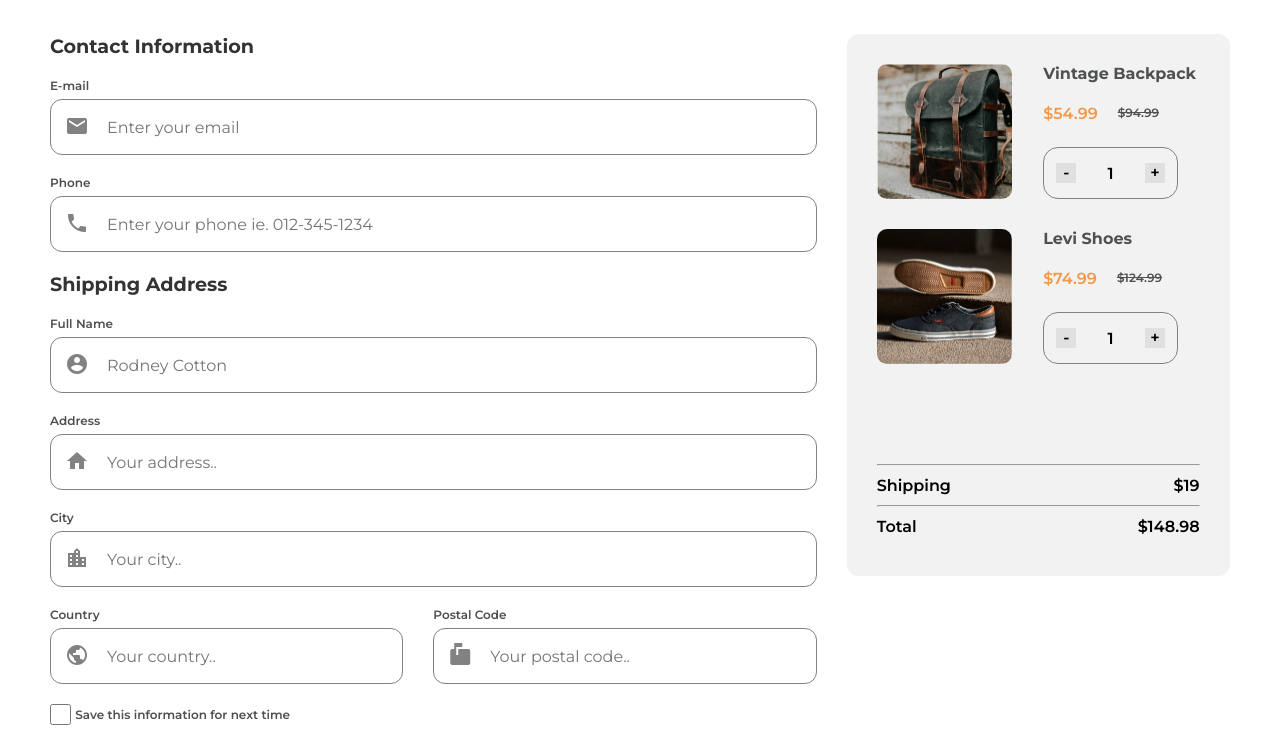
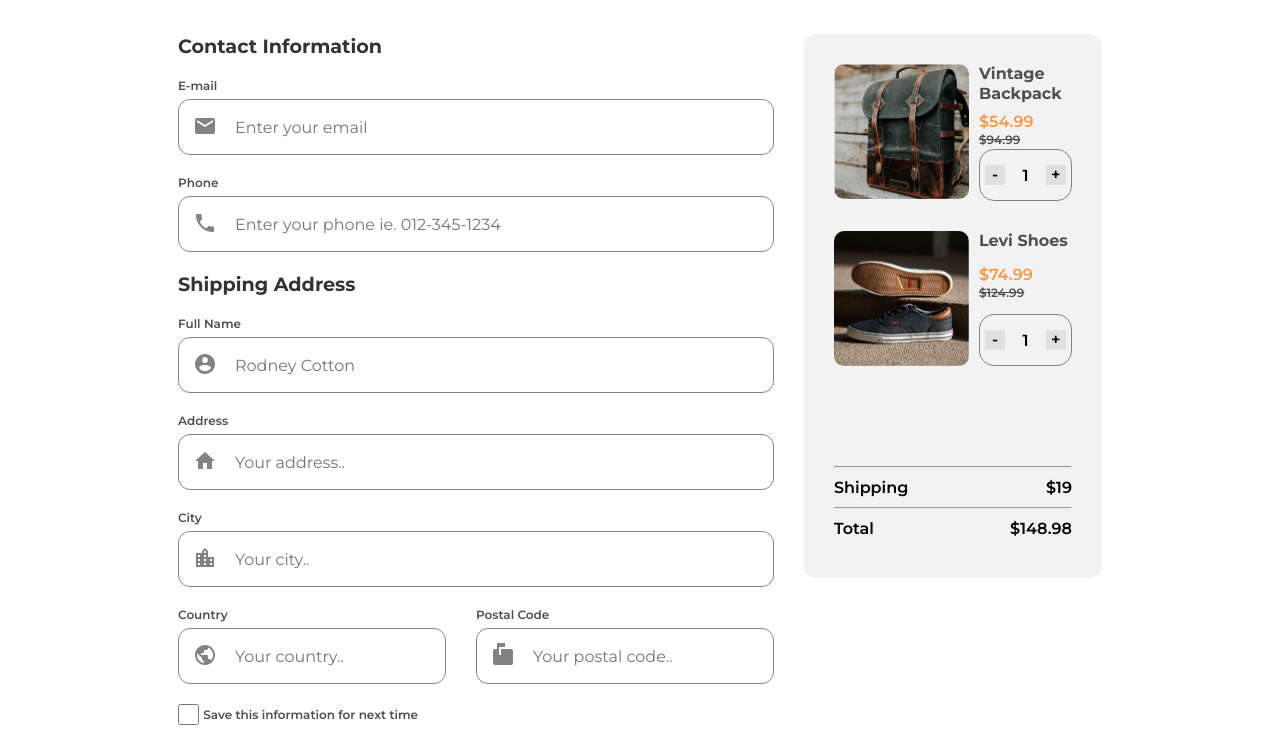
Before and after one commit to vish448/devchallenges, a plain HTML site: page index.html in a window 1280 px wide. Shown: the part 107-849 px from the top of the page. Drawn offline with nearby package versions, Linux system fonts and the light colour scheme.

Commit message:
update:screenshot

```diff
--- a/styles.css
+++ b/styles.css
@@ -1,7 +1,7 @@
 /* global Variables */
 :root {
   --montserrat: "Montserrat", sans-serif;
-  --body-width: 1280px;
+  --body-width: 1024px;
 }
 [data-theme="dark"] {
   --main-bg-color: #181719;
```
Also changed, not shown: img/screenshot.png.
